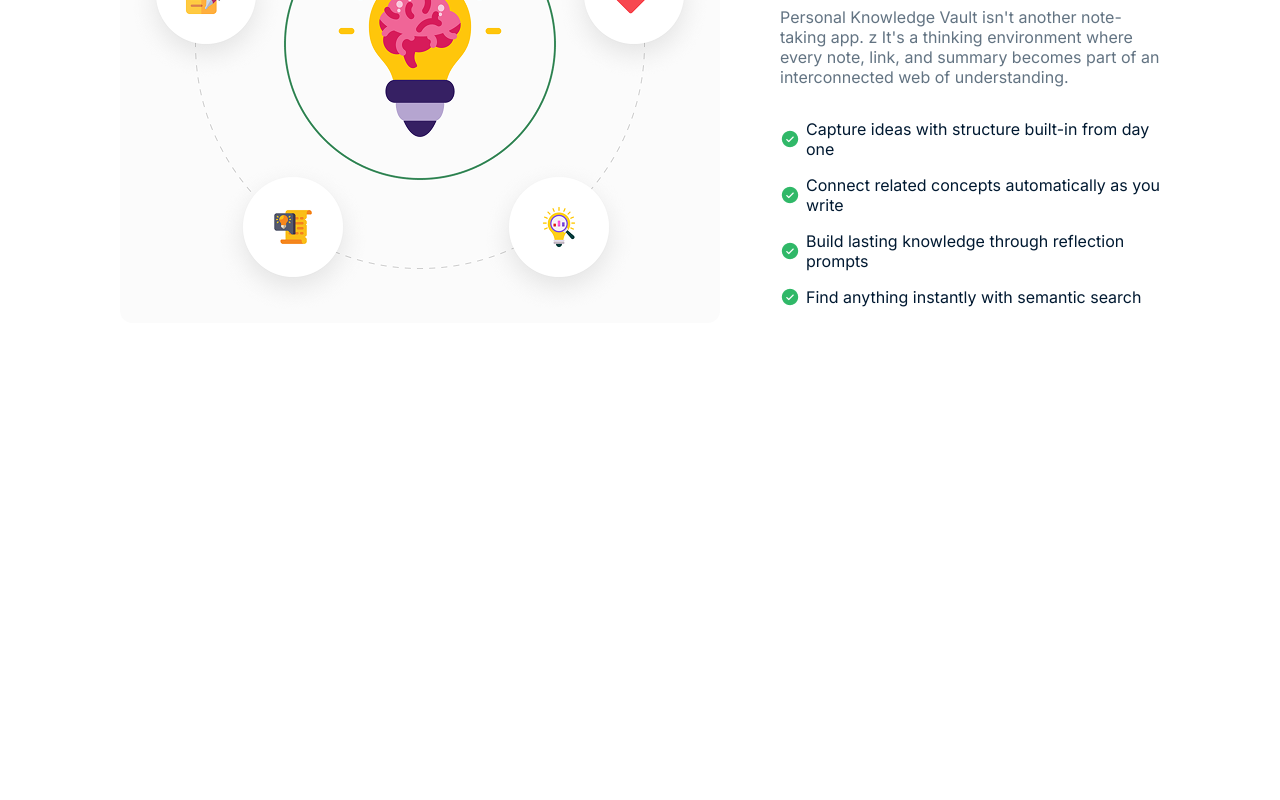
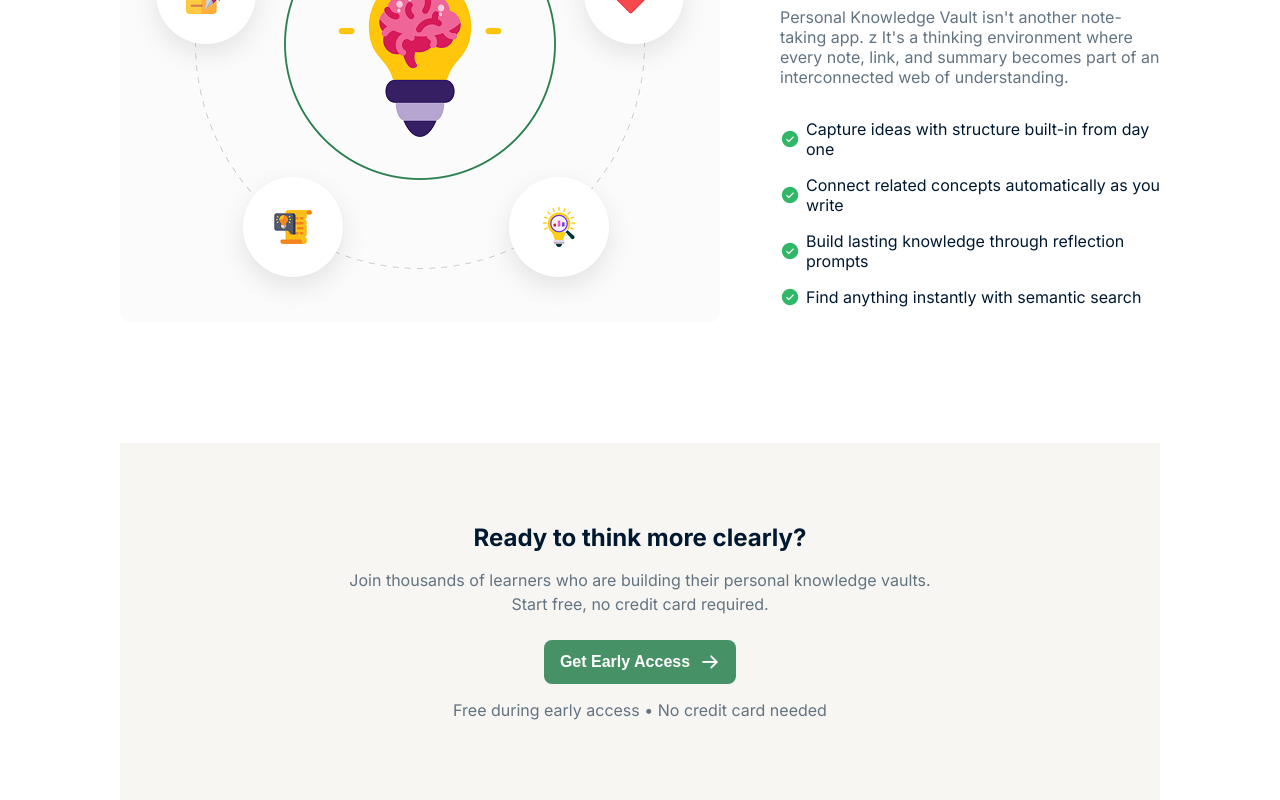
Before and after one commit to mjaabdullah/ph-a1-2026, a plain HTML site: page index.html in a window 1280 px wide. Shown: the part 1574-2374 px from the top of the page. Before the commit the page ends 2017 px from the top, so only its background shows below. Drawn offline with Linux system fonts and the light colour scheme.

Commit message:
Add Early Access Section

```diff
--- a/css/style.css
+++ b/css/style.css
@@ -23,6 +23,13 @@
     font-size: 16px;
     font-weight: 600;
     cursor: pointer;
+}
+.btn2 {
+    display: flex;
+    justify-content: center;
+    align-items: center;
+    gap: 10px;
+    width: fit-content
 }
 /* Header styles */
 header {
@@ -222,3 +229,31 @@ header ul li a {
     line-height: 20px;
     color: #001931;
 }
+
+/* Early Access Section Styles */
+.early-access-section {
+    display: flex;
+    flex-direction: column;
+    align-items: center;
+    gap: 16px;
+    padding: 80px 40px;
+    background-color: #F7F6F2
+}
+.early-access-section h1 {
+    font-size: 40x;
+    font-weight: 700;
+    color: #001931;
+}
+.early-access-section p {
+    font-size: 16px;
+    font-weight: 400;
+    color: #627382;
+    text-align: center;
+    line-height: 24px;
+}
+.early-access-section button {
+   margin-top: 8px;
+}
+.early-access-section p:nth-last-child(1) {
+    line-height: 20px;
+}
--- a/index.html
+++ b/index.html
@@ -110,5 +110,20 @@ structured by design.</h1>
       </div>
       </section>
 
+      <!-- Early Access Section -->
+      <section class="container">
+        <div class="early-access-section">
+          <h1>Ready to think more clearly?</h1>
+          <p>Join thousands of learners who are building their personal knowledge vaults.
+            <br>Start free, no credit card required.
+            </p>
+          <button class="btn-left btn2 btn">
+                <span>Get Early Access</span>
+                <img src="./assets/ArrowRight.png" alt="Arrow Right">
+            </button>
+          <p>Free during early access • No credit card needed</p>
+        </div>
+      </section>
+
 </body>
 </html>
```
